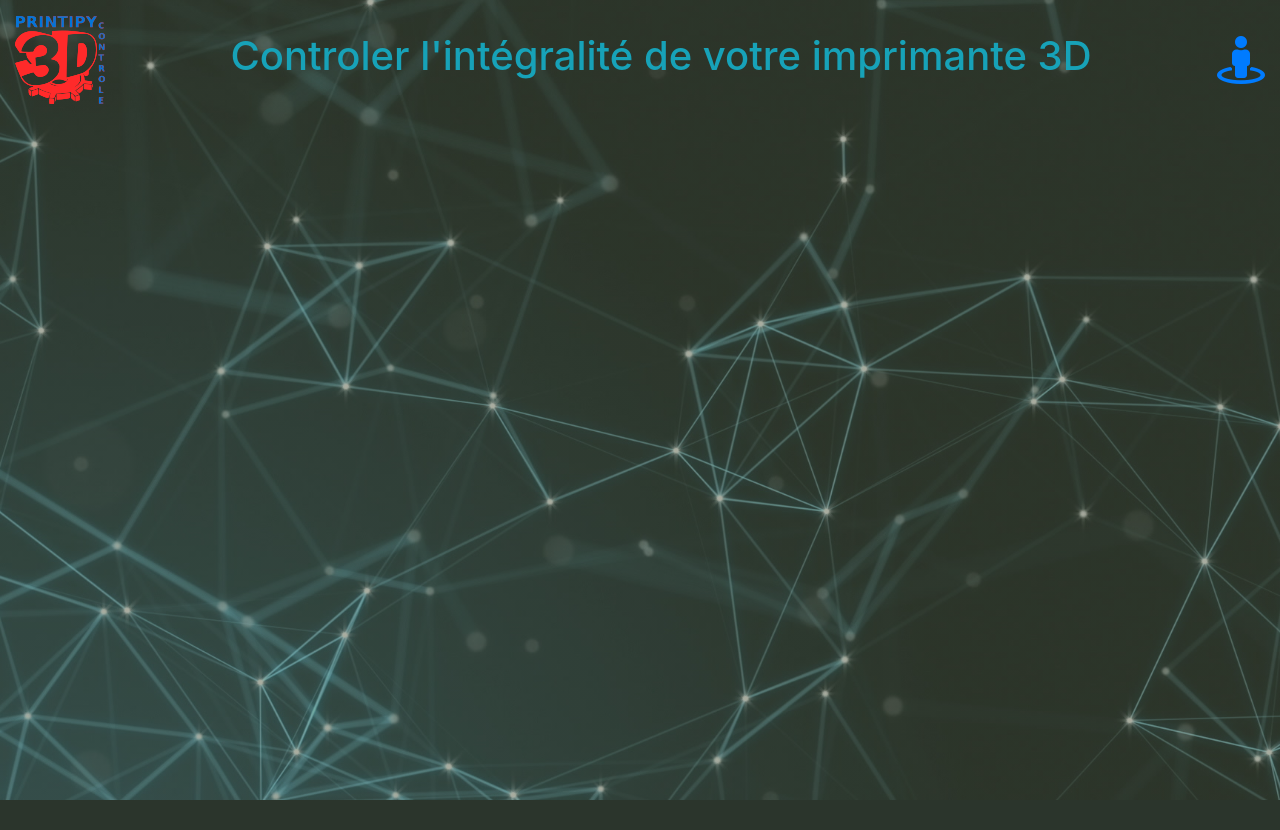
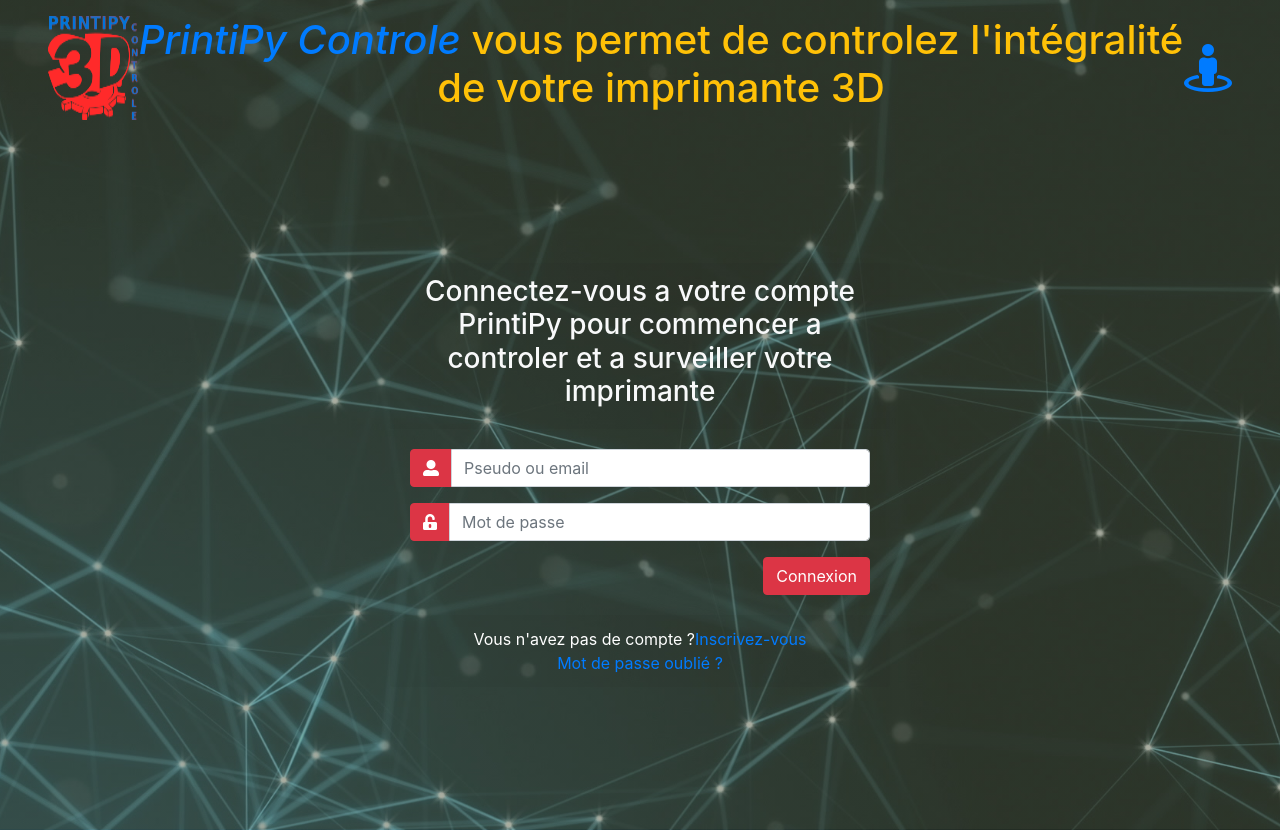
Before and after one commit to riderflo85/printipy, a Django app: page / in a window 1280 px wide. Before the commit the page ends 800 px from the top, so only its background shows below. Run offline with Django 3.2, Linux system fonts and the light colour scheme; some libraries are stand-ins or nearby versions.

Commit message:
Page de connexion terminer (front-end uniquement)

```diff
--- a/account/static/account/css/custom.css
+++ b/account/static/account/css/custom.css
@@ -1,13 +1,31 @@
 body
 {
-    height: 100vh;
     background: linear-gradient(to bottom, rgba(87, 92, 66, 0.5) 0%, rgba(87, 92, 66, 0.5) 100%), url("../img/plexus-beautiful.jpeg");
     background-position: center;
     background-repeat: no-repeat;
     background-size: cover;
 }
 
-/* header.metahead
+header
 {
-    height: 70px;
-} */
+    height: 88.7vh;
+}
+
+.limit-card
+{
+    background-color: rgba(255, 255, 255, 0);
+    width: 40%;
+}
+
+.no-border
+{
+    border: 0;
+}
+
+@media (max-width: 1200px) {
+    .limit-card
+    {
+        background-color: rgba(255, 255, 255, 0);
+        width: 80%;
+    }
+}
--- a/account/templates/account/base.html
+++ b/account/templates/account/base.html
@@ -3,7 +3,7 @@
 <html lang="fr">
     <head>
         <meta charset="utf-8">
-        <title>Connection</title>
+        <title>PrintiPy Controle</title>
         <link rel="stylesheet" href="https://stackpath.bootstrapcdn.com/bootstrap/4.3.1/css/bootstrap.min.css" integrity="sha384-ggOyR0iXCbMQv3Xipma34MD+dH/1fQ784/j6cY/iJTQUOhcWr7x9JvoRxT2MZw1T" crossorigin="anonymous">
         <link rel="stylesheet" href="https://use.fontawesome.com/releases/v5.8.2/css/all.css" integrity="sha384-oS3vJWv+0UjzBfQzYUhtDYW+Pj2yciDJxpsK1OYPAYjqT085Qq/1cq5FLXAZQ7Ay" crossorigin="anonymous">
         {% load static %}
@@ -11,17 +11,17 @@
     </head>
 
     <body>
-        <header class="metahead">
+        <nav class="">
             <div class="container-fluid">
                 <div class="row">
-                    <div class="col-12 pt-3 d-flex justify-content-between">
+                    <div class="col-12 pt-3 px-5 text-center d-flex justify-content-between">
                         <img src="{% static 'account/img/logoPrintiPy.png' %}" alt="logo" class="img-fluid">
-                        <h1 class="text-info align-self-center">Controler l'intégralité de votre imprimante 3D</h1>
+                        <h1 class="text-warning align-self-center"><i class="text-primary">PrintiPy Controle</i> vous permet de controlez l'intégralité de votre imprimante 3D</h1>
                         <a class="align-self-center" href="#"><i class="fas fa-street-view fa-3x"></i></a>
                     </div>
                 </div>
             </div>
-        </header>
+        </nav>
 
 
         {% block content %}
--- a/account/templates/account/index.html
+++ b/account/templates/account/index.html
@@ -1,3 +1,51 @@
 {% extends 'account/base.html' %}
+
 {% block content %}
+
+<header class="">
+    <div class="container-fluid h-100">
+        <div class="row h-100">
+            <div class="col-12 d-flex align-items-center justify-content-center">
+                <div class="card limit-card no-border">
+                    <div class="card-header text-center no-border">
+                        <h3 class="text-light">Connectez-vous a votre compte PrintiPy pour commencer a controler et a surveiller votre imprimante</h3>
+                    </div>
+
+                    <div class="card-body">
+                        <form action="">
+                            <div class="input-group form-group">
+                                <div class="input-group-prepend">
+                                    <span class="input-group-text bg-danger border-danger"><i class="fas fa-user-alt text-white"></i></span>
+                                </div>
+                                <input type="text" class="form-control" placeholder="Pseudo ou email">
+                            </div>
+
+                            <div class="input-group form-group">
+                                <div class="input-group-prepend">
+                                    <span class="input-group-text bg-danger border-danger"><i class="fas fa-unlock-alt text-white"></i></span>
+                                </div>
+                                <input type="password" class="form-control" placeholder="Mot de passe">
+                            </div>
+
+                            <div class="form-group">
+                                <input class="btn btn-danger float-right" type="submit" value="Connexion">
+                            </div>
+                        </form>
+                    </div>
+
+                    <div class="card-footer no-border">
+                        <div class="d-flex justify-content-center links text-white">
+                            Vous n'avez pas de compte ?<a href="#"> Inscrivez-vous</a>
+                        </div>
+                        <div class="d-flex justify-content-center">
+                            <a href="#">Mot de passe oublié ?</a>
+                        </div>
+                    </div>
+                </div>
+            </div>
+        </div>
+    </div>
+
+</header>
+
 {% endblock content %}
```
